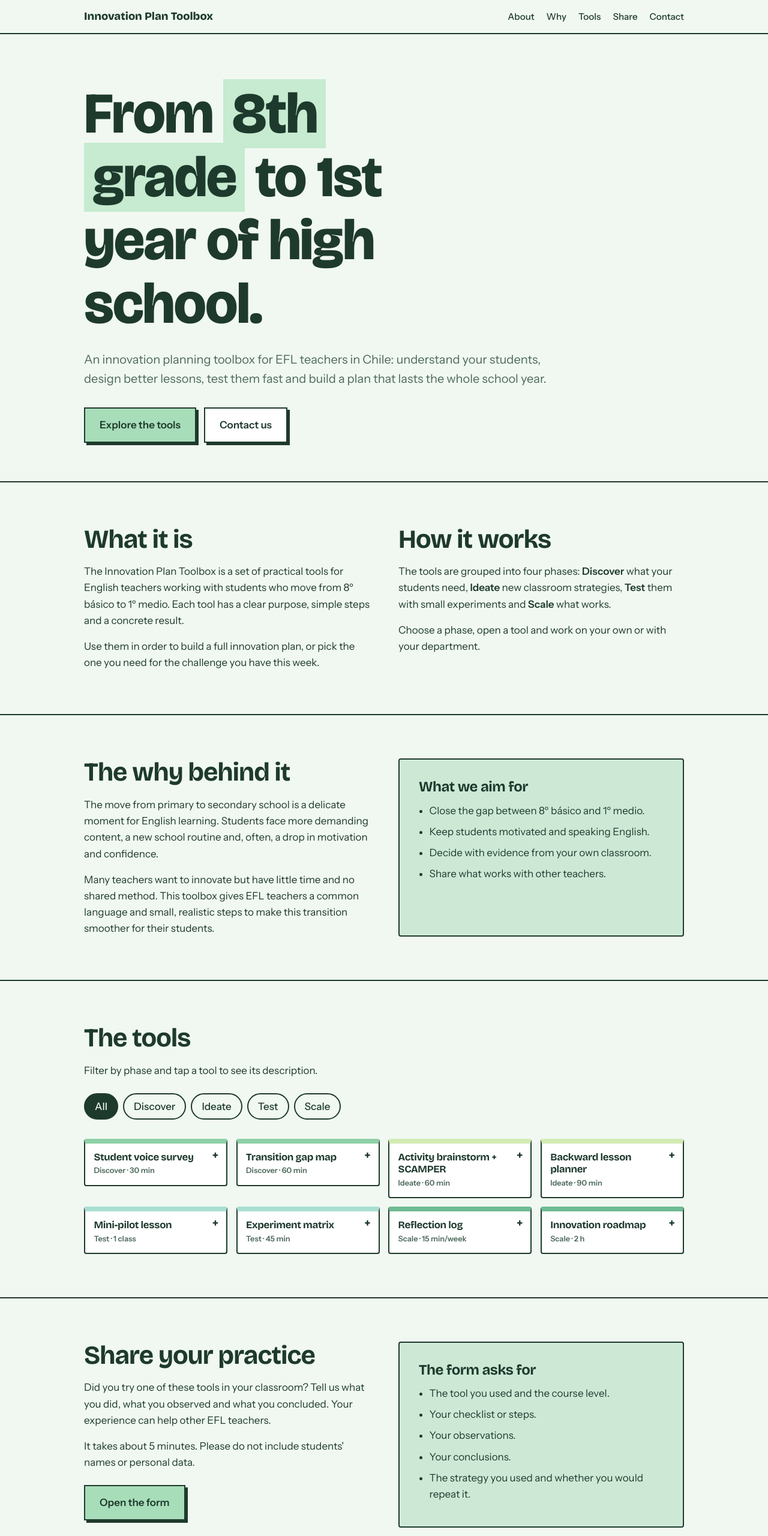
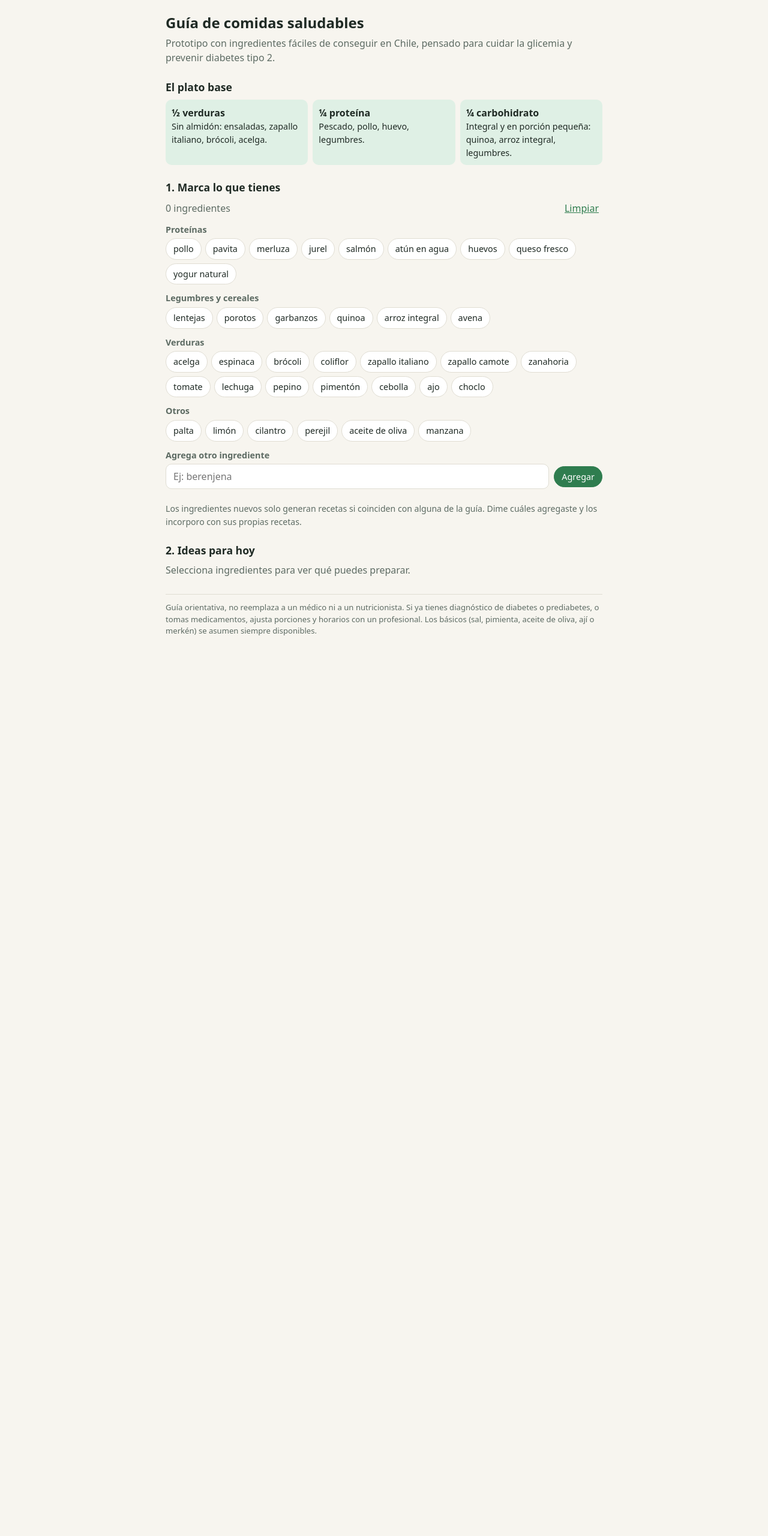
Before and after one commit to alejandrogh184-droid/Coocking-CL, a plain HTML site: page index.html in a window 1280 px wide. Shown: the top 2560 px of the page at 60% size. After the commit the page ends 1115 px from the top, so only its background shows below. Drawn offline with nearby package versions, Linux system fonts and the light colour scheme.

Commit message:
Add files via upload

```diff
--- a/index.html
+++ b/index.html
@@ -1,244 +1,113 @@
 <!DOCTYPE html>
-<html lang="en">
+<html lang="es">
 <head>
-<meta charset="UTF-8">
-<meta name="viewport" content="width=device-width, initial-scale=1">
-<title>Innovation Plan Toolbox for EFL Teachers in Chile</title>
-<meta name="description" content="A toolbox for EFL teachers in Chile to plan innovation in the transition from 8º básico to 1º medio.">
-<link rel="preconnect" href="https://fonts.googleapis.com">
-<link rel="preconnect" href="https://fonts.gstatic.com" crossorigin>
-<link href="https://fonts.googleapis.com/css2?family=Bricolage+Grotesque:wght@500;700;800&family=Instrument+Sans:wght@400;500;600&display=swap" rel="stylesheet">
+<meta charset="utf-8">
+<meta name="viewport" content="width=device-width, initial-scale=1, viewport-fit=cover">
+<title>Guía de comidas saludables (Chile)</title>
 <style>
-:root{
-  --paper:#F0F8F1; --ink:#1E3A2D; --muted:#4D6A5B; --line:#CFE3D4;
-  --blue:#2F7D5A; --btn:#A8DDB9; --sun:#C6EBD0; --white:#FFFFFF;
-  --head:'Bricolage Grotesque',Georgia,sans-serif;
-  --body:'Instrument Sans',system-ui,-apple-system,Segoe UI,sans-serif;
-}
-*{box-sizing:border-box;margin:0}
-html{scroll-behavior:smooth}
-@media (prefers-reduced-motion:reduce){html{scroll-behavior:auto}*{transition:none!important}}
-body{background:var(--paper);color:var(--ink);font-family:var(--body);font-size:1.0625rem;line-height:1.6}
-a{color:var(--blue)}
-:focus-visible{outline:3px solid var(--blue);outline-offset:3px}
-.wrap{max-width:1040px;margin:0 auto;padding:0 1.25rem}
-h1,h2,h3{font-family:var(--head);line-height:1.1;letter-spacing:-.02em}
-h2{font-size:clamp(1.9rem,4vw,2.7rem);margin-bottom:1rem}
-section{padding:4.5rem 0;border-top:2px solid var(--ink)}
-p{max-width:62ch}
-
-/* nav */
-header{position:sticky;top:0;background:var(--paper);z-index:5;border-bottom:2px solid var(--ink)}
-nav{display:flex;justify-content:space-between;align-items:center;gap:1rem;padding:.8rem 1.25rem;max-width:1040px;margin:0 auto}
-.logo{font-family:var(--head);font-weight:800;font-size:1.15rem;text-decoration:none;color:var(--ink)}
-nav ul{display:flex;gap:1.25rem;list-style:none;padding:0}
-nav ul a{color:var(--ink);text-decoration:none;font-weight:500;font-size:.95rem}
-nav ul a:hover{text-decoration:underline}
-@media(max-width:600px){nav ul{gap:.8rem}nav ul a{font-size:.85rem}}
-
-/* hero */
-.hero{padding:5rem 0 4rem;border-top:0}
-.hero h1{font-size:clamp(2.8rem,9vw,6rem);font-weight:800;max-width:11ch}
-.hero h1 span{background:var(--sun);padding:0 .15em;box-decoration-break:clone;-webkit-box-decoration-break:clone}
-.hero p{font-size:1.25rem;margin:1.5rem 0 2rem;color:var(--muted)}
-.btn{display:inline-block;background:var(--btn);color:var(--ink);font-weight:600;text-decoration:none;padding:.85rem 1.5rem;border:2px solid var(--ink);box-shadow:4px 4px 0 var(--ink);transition:transform .12s,box-shadow .12s}
-.btn:hover{transform:translate(2px,2px);box-shadow:2px 2px 0 var(--ink)}
-.btn.alt{background:var(--white);color:var(--ink);margin-left:.6rem}
-
-/* qué / por qué */
-.two{display:grid;grid-template-columns:1fr 1fr;gap:3rem}
-@media(max-width:760px){.two{grid-template-columns:1fr;gap:2rem}}
-.why{background:#CDE9D6;color:var(--ink);border:2px solid var(--ink);padding:2rem;border-radius:4px}
-.why h3{font-size:1.5rem;margin-bottom:.8rem}
-.why ul{padding-left:1.1rem}
-.why li{margin:.5rem 0}
-
-/* tools */
-.filters{display:flex;flex-wrap:wrap;gap:.5rem;margin:1.5rem 0 2rem}
-.filters button{font:inherit;font-weight:500;background:transparent;color:var(--ink);border:2px solid var(--ink);padding:.4rem 1rem;border-radius:99px;cursor:pointer}
-.filters button[aria-pressed="true"]{background:var(--ink);color:var(--paper)}
-.grid{display:grid;grid-template-columns:repeat(auto-fill,minmax(190px,1fr));gap:.9rem;align-items:start}
-.tool{background:var(--white);border:2px solid var(--ink);border-radius:4px;border-top-width:8px}
-.tool[data-phase="Discover"]{border-top-color:#8FD0A8}
-.tool[data-phase="Ideate"]{border-top-color:#D3EBB3}
-.tool[data-phase="Test"]{border-top-color:#A9DFD3}
-.tool[data-phase="Scale"]{border-top-color:#6DBB92}
-.tool summary{list-style:none;cursor:pointer;padding:.8rem 2.2rem .8rem .9rem;position:relative;display:flex;flex-direction:column;gap:.15rem}
-.tool summary::-webkit-details-marker{display:none}
-.tool summary::after{content:"+";position:absolute;right:.8rem;top:.6rem;font-family:var(--head);font-weight:700;font-size:1.3rem;line-height:1}
-.tool details[open] summary::after{content:"\2212"}
-.tool summary:hover{background:#EAF6ED}
-.tool h3{font-size:1.05rem;line-height:1.2}
-.tool p{font-size:.95rem;color:var(--muted);padding:0 .9rem .9rem}
-.meta{font-size:.8rem;font-weight:600;color:var(--muted)}
-.tool[hidden]{display:none}
-
-/* contacto */
-.contacts{display:grid;grid-template-columns:repeat(auto-fit,minmax(240px,1fr));gap:1.25rem;margin-top:1.5rem}
-.contact{border:2px solid var(--ink);padding:1.2rem;background:#E3F3E7;border-radius:4px}
-.contact strong{font-family:var(--head);font-size:1.15rem;display:block}
-.contact span{display:block;color:var(--muted);font-size:.95rem;margin-bottom:.4rem}
-footer{border-top:2px solid var(--ink);padding:2rem 0;font-size:.9rem;color:var(--muted)}
+:root{--bg:#f7f5ef;--card:#fff;--tx:#1f2a24;--mu:#5d6b63;--ac:#2f7d4f;--acl:#dff0e5;--bd:#e0ddd3;--wa:#b4591b;
+box-sizing:border-box;padding-top:env(safe-area-inset-top,0px);padding-bottom:env(safe-area-inset-bottom,0px)}
+@media (prefers-color-scheme:dark){:root:not([data-theme="light"]){--bg:#151b17;--card:#1f2822;--tx:#e8efe9;--mu:#9fb0a5;--ac:#6cc58f;--acl:#26402f;--bd:#334038;--wa:#e8975a}}
+:root[data-theme="dark"]{--bg:#151b17;--card:#1f2822;--tx:#e8efe9;--mu:#9fb0a5;--ac:#6cc58f;--acl:#26402f;--bd:#334038;--wa:#e8975a}
+*{box-sizing:border-box}
+body{margin:0;background:var(--bg);color:var(--tx);font:16px/1.5 system-ui,-apple-system,"Segoe UI",sans-serif}
+main{max-width:760px;margin:0 auto;padding:20px 16px 40px}
+h1{font-size:1.5rem;margin:0 0 4px}h2{font-size:1.1rem;margin:24px 0 8px}
+.sub{color:var(--mu);margin:0 0 16px}
+.plate{display:flex;gap:8px;flex-wrap:wrap;margin-bottom:8px}
+.plate div{flex:1 1 150px;background:var(--acl);border-radius:10px;padding:10px;font-size:.9rem}
+.plate b{display:block;font-size:1rem}
+.cat{margin:12px 0 4px;font-weight:600;font-size:.9rem;color:var(--mu)}
+.chips{display:flex;flex-wrap:wrap;gap:6px}
+.chip{border:1px solid var(--bd);background:var(--card);color:var(--tx);border-radius:999px;padding:6px 12px;font:inherit;font-size:.9rem;cursor:pointer}
+.chip[aria-pressed="true"]{background:var(--ac);color:#fff;border-color:var(--ac)}
+.bar{display:flex;gap:8px;align-items:center;justify-content:space-between;flex-wrap:wrap}
+.clr{background:none;border:none;color:var(--ac);font:inherit;cursor:pointer;text-decoration:underline}
+.rec{background:var(--card);border:1px solid var(--bd);border-radius:12px;padding:14px;margin:10px 0}
+.rec h3{margin:0 0 2px;font-size:1.05rem}
+.tag{display:inline-block;font-size:.75rem;background:var(--acl);border-radius:6px;padding:1px 8px;margin-right:6px}
+.pct{float:right;font-weight:700;color:var(--ac)}
+.miss{color:var(--wa);font-size:.9rem}
+.rec ol{margin:8px 0 6px;padding-left:20px}
+.tip{font-size:.88rem;color:var(--mu)}
+.note{margin-top:28px;font-size:.82rem;color:var(--mu);border-top:1px solid var(--bd);padding-top:12px}
 </style>
 </head>
 <body>
+<main>
+<h1>Guía de comidas saludables</h1>
+<p class="sub">Prototipo con ingredientes fáciles de conseguir en Chile, pensado para cuidar la glicemia y prevenir diabetes tipo 2.</p>
 
-<header>
-  <nav aria-label="Main">
-    <a class="logo" href="#home">Innovation Plan Toolbox</a>
-    <ul>
-      <li><a href="#about">About</a></li>
-      <li><a href="#why">Why</a></li>
-      <li><a href="#tools">Tools</a></li>
-      <li><a href="#share">Share</a></li>
-      <li><a href="#contact">Contact</a></li>
-    </ul>
-  </nav>
-</header>
+<h2>El plato base</h2>
+<div class="plate">
+<div><b>½ verduras</b>Sin almidón: ensaladas, zapallo italiano, brócoli, acelga.</div>
+<div><b>¼ proteína</b>Pescado, pollo, huevo, legumbres.</div>
+<div><b>¼ carbohidrato</b>Integral y en porción pequeña: quinoa, arroz integral, legumbres.</div>
+</div>
 
-<main>
-<section class="hero" id="home">
-  <div class="wrap">
-    <h1>From <span>8th grade</span> to 1st year of high school.</h1>
-    <p>An innovation planning toolbox for EFL teachers in Chile: understand your students, design better lessons, test them fast and build a plan that lasts the whole school year.</p>
-    <a class="btn" href="#tools">Explore the tools</a>
-    <a class="btn alt" href="#contact">Contact us</a>
-  </div>
-</section>
+<h2>1. Marca lo que tienes</h2>
+<div class="bar"><span class="sub" id="cnt" style="margin:0">0 ingredientes</span><button class="clr" id="clr">Limpiar</button></div>
+<div id="chips"></div>
+<div class="cat">Agrega otro ingrediente</div>
+<div class="bar" style="justify-content:flex-start"><input id="newi" placeholder="Ej: berenjena" style="flex:1 1 180px;padding:8px 12px;border-radius:10px;border:1px solid var(--bd);background:var(--card);color:var(--tx);font:inherit"><button class="chip" id="addb" style="background:var(--ac);color:#fff;border-color:var(--ac)">Agregar</button></div>
+<div class="chips" id="mine" style="margin-top:8px"></div>
+<p class="tip">Los ingredientes nuevos solo generan recetas si coinciden con alguna de la guía. Dime cuáles agregaste y los incorporo con sus propias recetas.</p>
 
-<section id="about">
-  <div class="wrap two">
-    <div>
-      <h2>What it is</h2>
-      <p>The Innovation Plan Toolbox is a set of practical tools for English teachers working with students who move from 8º básico to 1º medio. Each tool has a clear purpose, simple steps and a concrete result.</p>
-      <p style="margin-top:1rem">Use them in order to build a full innovation plan, or pick the one you need for the challenge you have this week.</p>
-    </div>
-    <div>
-      <h2>How it works</h2>
-      <p>The tools are grouped into four phases: <strong>Discover</strong> what your students need, <strong>Ideate</strong> new classroom strategies, <strong>Test</strong> them with small experiments and <strong>Scale</strong> what works.</p>
-      <p style="margin-top:1rem">Choose a phase, open a tool and work on your own or with your department.</p>
-    </div>
-  </div>
-</section>
+<h2>2. Ideas para hoy</h2>
+<div id="out"></div>
 
-<section id="why">
-  <div class="wrap two">
-    <div>
-      <h2>The why behind it</h2>
-      <p>The move from primary to secondary school is a delicate moment for English learning. Students face more demanding content, a new school routine and, often, a drop in motivation and confidence.</p>
-      <p style="margin-top:1rem">Many teachers want to innovate but have little time and no shared method. This toolbox gives EFL teachers a common language and small, realistic steps to make this transition smoother for their students.</p>
-    </div>
-    <div class="why">
-      <h3>What we aim for</h3>
-      <ul>
-        <li>Close the gap between 8º básico and 1º medio.</li>
-        <li>Keep students motivated and speaking English.</li>
-        <li>Decide with evidence from your own classroom.</li>
-        <li>Share what works with other teachers.</li>
-      </ul>
-    </div>
-  </div>
-</section>
-
-<section id="tools">
-  <div class="wrap">
-    <h2>The tools</h2>
-    <p>Filter by phase and tap a tool to see its description.</p>
-    <div class="filters" role="group" aria-label="Filter by phase">
-      <button aria-pressed="true" data-f="All">All</button>
-      <button aria-pressed="false" data-f="Discover">Discover</button>
-      <button aria-pressed="false" data-f="Ideate">Ideate</button>
-      <button aria-pressed="false" data-f="Test">Test</button>
-      <button aria-pressed="false" data-f="Scale">Scale</button>
-    </div>
-
-    <!-- To add a tool: copy an <article> block and change the text and data-phase -->
-    <div class="grid">
-      <article class="tool" data-phase="Discover">
-        <details><summary><h3>Student voice survey</h3><span class="meta">Discover · 30 min</span></summary><p>A short survey to learn how your students feel about English, what they enjoy and where they feel stuck.</p></details>
-      </article>
-      <article class="tool" data-phase="Discover">
-        <details><summary><h3>Transition gap map</h3><span class="meta">Discover · 60 min</span></summary><p>Compare skills and content from 8º básico with what 1º medio expects, and spot the gaps to work on.</p></details>
-      </article>
-      <article class="tool" data-phase="Ideate">
-        <details><summary><h3>Activity brainstorm + SCAMPER</h3><span class="meta">Ideate · 60 min</span></summary><p>Generate classroom activity ideas and adapt your current ones using seven guiding questions.</p></details>
-      </article>
-      <article class="tool" data-phase="Ideate">
-        <details><summary><h3>Backward lesson planner</h3><span class="meta">Ideate · 90 min</span></summary><p>Start from the learning goal, define how you will know students reached it, then design the lessons.</p></details>
-      </article>
-      <article class="tool" data-phase="Test">
-        <details><summary><h3>Mini-pilot lesson</h3><span class="meta">Test · 1 class</span></summary><p>Try a new activity with one course for a single class and collect quick feedback from students.</p></details>
-      </article>
-      <article class="tool" data-phase="Test">
-        <details><summary><h3>Experiment matrix</h3><span class="meta">Test · 45 min</span></summary><p>Write your hypothesis, how you will measure it and what counts as success before you try a new strategy.</p></details>
-      </article>
-      <article class="tool" data-phase="Scale">
-        <details><summary><h3>Reflection log</h3><span class="meta">Scale · 15 min/week</span></summary><p>Record what worked, what did not and what you will change, so your learning is not lost.</p></details>
-      </article>
-      <article class="tool" data-phase="Scale">
-        <details><summary><h3>Innovation roadmap</h3><span class="meta">Scale · 2 h</span></summary><p>Order your initiatives by impact and effort and set milestones for each term of the school year.</p></details>
-      </article>
-    </div>
-  </div>
-</section>
-
-<section id="share">
-  <div class="wrap two">
-    <div>
-      <h2>Share your practice</h2>
-      <p>Did you try one of these tools in your classroom? Tell us what you did, what you observed and what you concluded. Your experience can help other EFL teachers.</p>
-      <p style="margin-top:1rem">It takes about 5 minutes. Please do not include students' names or personal data.</p>
-      <p style="margin-top:1.5rem"><a class="btn" href="PASTE-YOUR-GOOGLE-FORM-LINK-HERE" target="_blank" rel="noopener">Open the form</a></p>
-    </div>
-    <div class="why">
-      <h3>The form asks for</h3>
-      <ul>
-        <li>The tool you used and the course level.</li>
-        <li>Your checklist or steps.</li>
-        <li>Your observations.</li>
-        <li>Your conclusions.</li>
-        <li>The strategy you used and whether you would repeat it.</li>
-      </ul>
-    </div>
-  </div>
-</section>
-
-<section id="contact">
-  <div class="wrap">
-    <h2>Contact</h2>
-    <p>Want to use the toolbox with your department, suggest a tool or ask a question? Write to us.</p>
-    <div class="contacts">
-      <div class="contact">
-        <strong>Alejandro Garcia</strong>
-        <span>Project coordination</span>
-        <a href="mailto:alejandro.garcia.h@mail.pucv.cl">alejandro.garcia.h@mail.pucv.cl</a>
-      </div>
-      <div class="contact">
-        <strong>Alvaro Moreno</strong>
-        <span>Methodology and tools</span>
-        <a href="mailto:alvaro.moreno.s@mail.pucv.cl">alvaro.moreno.s@mail.pucv.cl</a>
-      </div>
-      <div class="contact">
-        <strong>Valentina Farias</strong>
-        <span>Partnerships and support</span>
-        <a href="mailto:valentina.farias.c@mail.pucv.cl">valentina.farias.c@mail.pucv.cl</a>
-      </div>
-    </div>
-  </div>
-</section>
+<p class="note">Guía orientativa, no reemplaza a un médico ni a un nutricionista. Si ya tienes diagnóstico de diabetes o prediabetes, o tomas medicamentos, ajusta porciones y horarios con un profesional. Los básicos (sal, pimienta, aceite de oliva, ají o merkén) se asumen siempre disponibles.</p>
 </main>
-
-<footer>
-  <div class="wrap">© 2026 Innovation Plan Toolbox · For EFL teachers in Chile</div>
-</footer>
-
 <script>
-const btns=document.querySelectorAll('.filters button');
-const tools=document.querySelectorAll('.tool');
-btns.forEach(b=>b.addEventListener('click',()=>{
-  btns.forEach(x=>x.setAttribute('aria-pressed',x===b));
-  tools.forEach(t=>t.hidden=!(b.dataset.f==='All'||t.dataset.phase===b.dataset.f));
-}));
+var ING={
+"Proteínas":["pollo","pavita","merluza","jurel","salmón","atún en agua","huevos","queso fresco","yogur natural"],
+"Legumbres y cereales":["lentejas","porotos","garbanzos","quinoa","arroz integral","avena"],
+"Verduras":["acelga","espinaca","brócoli","coliflor","zapallo italiano","zapallo camote","zanahoria","tomate","lechuga","pepino","pimentón","cebolla","ajo","choclo"],
+"Otros":["palta","limón","cilantro","perejil","aceite de oliva","manzana"]};
+var R=[
+{n:"Lentejas con verduras",t:"Almuerzo",i:["lentejas","zanahoria","cebolla","ajo","zapallo camote","espinaca"],s:["Cuece las lentejas (sin remojo) con cebolla, ajo y zanahoria picados.","Agrega zapallo camote en cubos pequeños los últimos 15 min.","Suma espinaca al final y sirve con ensalada de tomate."],k:"Las legumbres tienen fibra que modera el alza de glicemia. Evita añadir arroz blanco o fideos."},
+{n:"Ensalada chilena con atún y palta",t:"Almuerzo liviano",i:["tomate","cebolla","cilantro","atún en agua","palta","limón"],s:["Corta tomate y cebolla en pluma; lava la cebolla con agua para suavizarla.","Mezcla con cilantro, limón y aceite de oliva.","Termina con atún escurrido y un cuarto de palta."],k:"Palta: media unidad como máximo, aporta grasas buenas pero es calórica."},
+{n:"Merluza al horno con verduras",t:"Almuerzo / cena",i:["merluza","zapallo italiano","tomate","limón","ajo"],s:["Pon rodajas de zapallo italiano y tomate en una fuente.","Ubica la merluza encima con ajo, limón y un chorrito de aceite.","Hornea 20 min a 180 °C."],k:"Pescado al menos 2 veces por semana; el jurel y el salmón aportan omega 3."},
+{n:"Pollo al horno con zapallo camote y brócoli",t:"Almuerzo",i:["pollo","zapallo camote","brócoli","ajo","limón"],s:["Marina el pollo sin piel con ajo, limón y merkén.","Hornea con zapallo camote en trozos 35 min.","Agrega el brócoli los últimos 10 min."],k:"Mantén el zapallo camote en una porción del tamaño de tu puño."},
+{n:"Tortilla de espinaca",t:"Cena rápida",i:["huevos","espinaca","cebolla","queso fresco"],s:["Saltea cebolla y espinaca en sartén antiadherente.","Vierte 2 huevos batidos y agrega cubitos de queso fresco.","Cocina tapada a fuego bajo y sirve con tomate."],k:"Hecha al sartén con poco aceite, queda liviana y saciante."},
+{n:"Ensalada de garbanzos",t:"Almuerzo liviano",i:["garbanzos","pepino","tomate","cebolla","limón","cilantro"],s:["Enjuaga garbanzos cocidos.","Mezcla con pepino, tomate y cebolla picados.","Aliña con limón, aceite de oliva y cilantro."],k:"Si usas garbanzos de lata, enjuágalos para reducir el sodio."},
+{n:"Quinoa con verduras salteadas",t:"Almuerzo",i:["quinoa","pimentón","zanahoria","zapallo italiano","cebolla","huevos"],s:["Cuece la quinoa (1 parte por 2 de agua) 15 min.","Saltea cebolla, pimentón, zanahoria y zapallo italiano.","Mezcla y corona con un huevo poché o duro."],k:"La quinoa tiene más proteína que el arroz; porción de ½ taza cocida."},
+{n:"Salmón a la plancha con ensalada",t:"Almuerzo / cena",i:["salmón","lechuga","tomate","palta","limón"],s:["Cocina el salmón 4 min por lado con limón.","Arma ensalada de lechuga, tomate y un poco de palta.","Sirve todo junto, sin pan."],k:"Un trozo del tamaño de la palma de tu mano es una buena porción."},
+{n:"Pavita salteada con brócoli y arroz integral",t:"Almuerzo",i:["pavita","brócoli","arroz integral","ajo","zanahoria"],s:["Cuece el arroz integral (unos 40 min).","Saltea la pavita en tiras con ajo y zanahoria.","Agrega brócoli al vapor y sirve con ¼ de plato de arroz."],k:"Vale la pena cocer arroz integral para varios días y refrigerar: enfriado, se digiere más lento."},
+{n:"Crema de coliflor",t:"Cena liviana",i:["coliflor","cebolla","ajo","yogur natural","perejil"],s:["Cuece coliflor con cebolla y ajo en agua.","Muele con un poco del caldo.","Sirve con una cucharada de yogur natural y perejil."],k:"Alternativa baja en carbohidratos a las cremas con papa o zapallo camote."},
+{n:"Porotos con choclo y verduras",t:"Almuerzo",i:["porotos","choclo","zapallo italiano","cebolla","tomate","ajo"],s:["Cuece los porotos con cebolla y ajo.","Agrega zapallo italiano, tomate y choclo desgranado.","Cocina 15 min y termina con albahaca o cilantro."],k:"Versión liviana del porotos granados: más verduras, menos zapallo y choclo."}
+];
+var sel={},ch=document.getElementById("chips");
+function render(){
+ var keys=Object.keys(sel).filter(function(k){return sel[k]});
+ document.getElementById("cnt").textContent=keys.length+(keys.length==1?" ingrediente":" ingredientes");
+ var out=document.getElementById("out");
+ if(!keys.length){out.innerHTML='<p class="sub">Selecciona ingredientes para ver qué puedes preparar.</p>';return}
+ var sc=R.map(function(r){var h=r.i.filter(function(x){return sel[x]});return{r:r,h:h.length,m:r.i.filter(function(x){return !sel[x]})}})
+  .filter(function(o){return o.h>0}).sort(function(a,b){return b.h/b.r.i.length-a.h/a.r.i.length});
+ if(!sc.length){out.innerHTML='<p class="sub">Ninguna receta coincide aún. Prueba sumar más ingredientes.</p>';return}
+ out.innerHTML=sc.map(function(o){var r=o.r,p=Math.round(100*o.h/r.i.length);
+  return '<div class="rec"><span class="pct">'+p+'%</span><h3>'+r.n+'</h3><span class="tag">'+r.t+'</span>'+
+  (o.m.length?'<div class="miss">Te falta: '+o.m.join(", ")+'</div>':'<div class="tip">Tienes todo.</div>')+
+  '<ol>'+r.s.map(function(s){return'<li>'+s+'</li>'}).join("")+'</ol><div class="tip">Consejo: '+r.k+'</div></div>'}).join("");
+}
+Object.keys(ING).forEach(function(c){
+ var d=document.createElement("div");d.innerHTML='<div class="cat">'+c+'</div>';
+ var w=document.createElement("div");w.className="chips";
+ ING[c].forEach(function(n){var b=document.createElement("button");b.className="chip";b.textContent=n;b.setAttribute("aria-pressed","false");
+  b.onclick=function(){sel[n]=!sel[n];b.setAttribute("aria-pressed",sel[n]);render()};w.appendChild(b)});
+ d.appendChild(w);ch.appendChild(d)});
+function nz(s){return s.toLowerCase().normalize("NFD").replace(/[\u0300-\u036f]/g,"").trim()}
+function addIng(){var inp=document.getElementById("newi"),v=inp.value.trim();if(!v)return;var k=nz(v),f=null;
+ document.querySelectorAll(".chip").forEach(function(b){if(b.id!=="addb"&&nz(b.textContent)==k)f=b});
+ if(f){sel[f.textContent]=true;f.setAttribute("aria-pressed","true")}
+ else{var n=v.toLowerCase(),b=document.createElement("button");b.className="chip";b.textContent=n;sel[n]=true;b.setAttribute("aria-pressed","true");
+  b.onclick=function(){sel[n]=!sel[n];b.setAttribute("aria-pressed",sel[n]);render()};document.getElementById("mine").appendChild(b)}
+ inp.value="";render()}
+document.getElementById("addb").onclick=addIng;
+document.getElementById("newi").onkeydown=function(e){if(e.key==="Enter")addIng()};
+document.getElementById("clr").onclick=function(){sel={};document.querySelectorAll(".chip").forEach(function(b){b.setAttribute("aria-pressed","false")});render()};
+render();
 </script>
 </body>
 </html>
```
